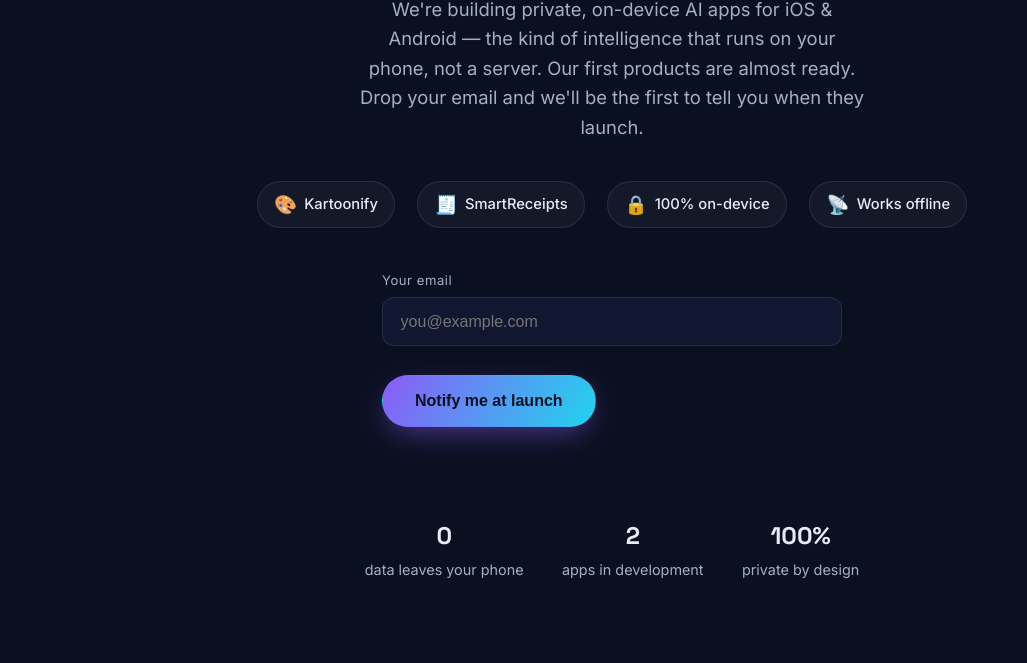
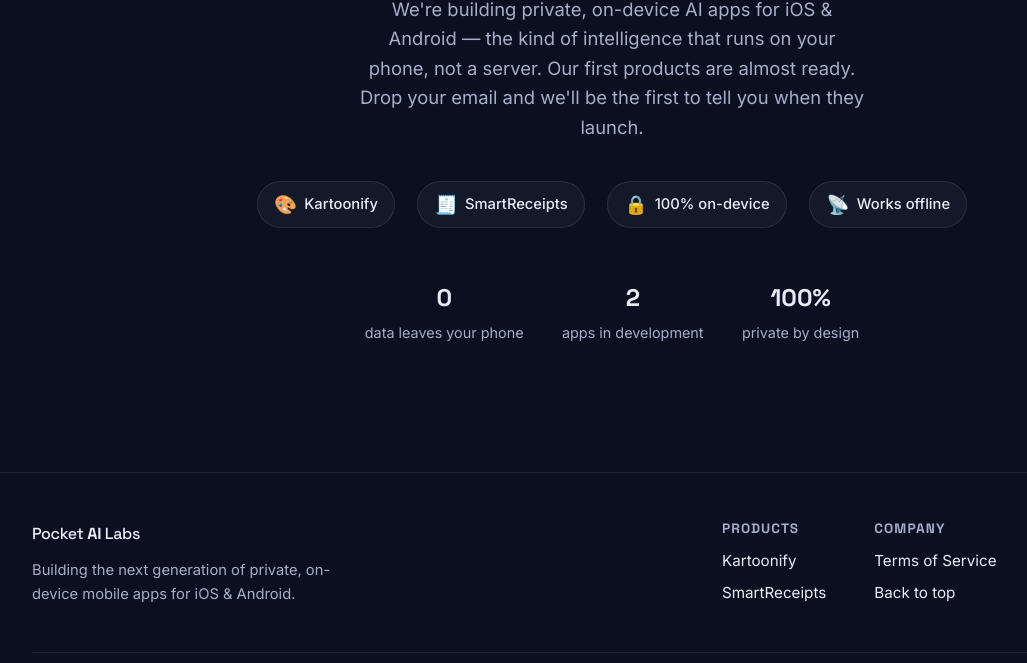
Before and after one commit to technohead/PocketAILabs, a plain HTML site: page index.html in a window 1280 px wide. Shown: the part 590-1253 px from the top of the page, without its empty margins (28-1055 px from the left). Drawn offline with Linux system fonts and the light colour scheme.

Commit message:
Remove 'Notify me at launch' email form from cooking page

```diff
--- a/index.html
+++ b/index.html
@@ -109,7 +109,6 @@
       padding: 0.55em 1.1em;
     }
     .cooking-chip .emoji { font-size: 1.15rem; }
-    .notify-form.busy-form { max-width: 460px; margin: 0 auto; }
     .busy-stats {
       display: flex;
       gap: 2.4rem;
@@ -130,10 +129,6 @@
       font-family: "Space Grotesk", sans-serif;
       font-size: 1.5rem;
       color: var(--text);
-    }
-    @media (max-width: 480px) {
-      .notify-form.busy-form { flex-direction: column; align-items: stretch; }
-      .notify-form.busy-form .btn { width: 100%; }
     }
   </style>
 </head>
@@ -184,16 +179,6 @@
           <li class="cooking-chip"><span class="emoji" aria-hidden="true">📡</span> Works offline</li>
         </ul>
 
-        <form class="notify-form busy-form" id="notifyForm" novalidate>
-          <div class="field">
-            <label for="notifyEmail">Your email</label>
-            <input type="email" id="notifyEmail" name="notifyEmail" placeholder="you@example.com" autocomplete="email" required aria-label="Email for launch notification" />
-            <span class="form-error" id="notifyError" role="alert"></span>
-          </div>
-          <button type="submit" class="btn btn-primary btn-lg">Notify me at launch</button>
-        </form>
-        <p class="form-status" id="notifyStatus" role="status"></p>
-
         <ul class="busy-stats">
           <li><b>0</b>data leaves your phone</li>
           <li><b>2</b>apps in development</li>
```
